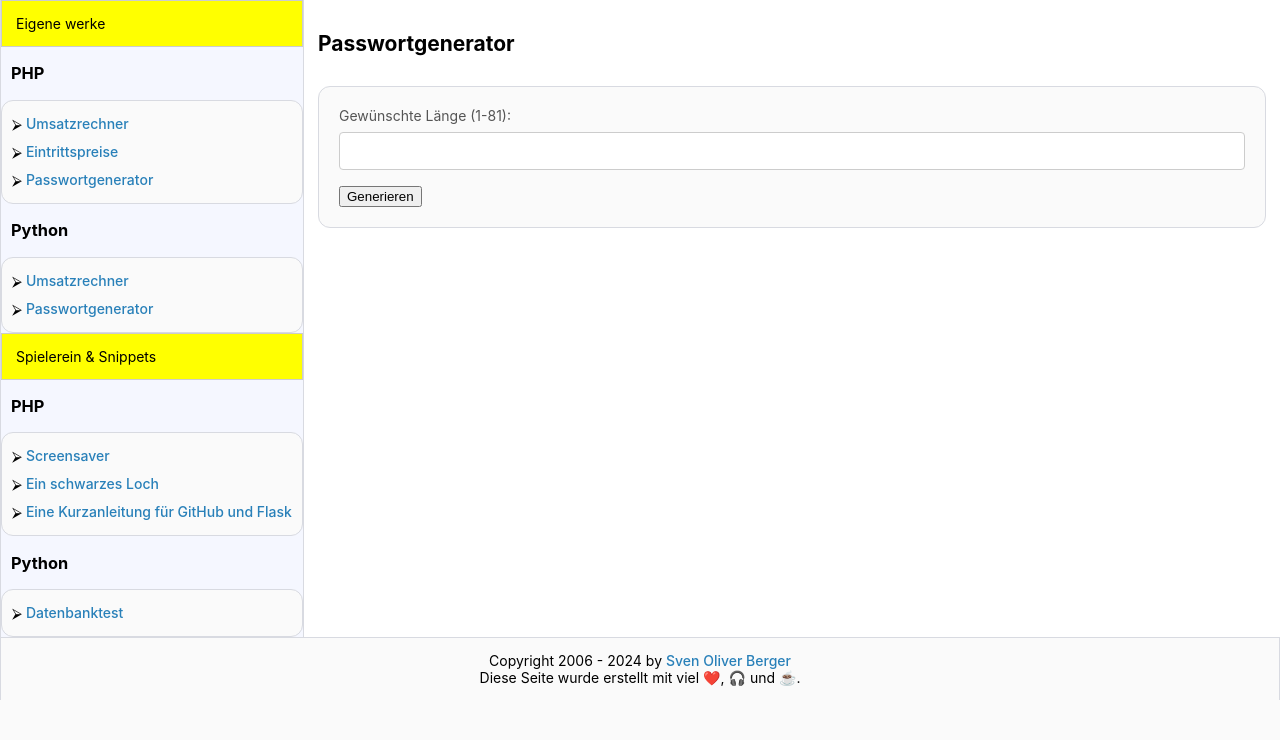
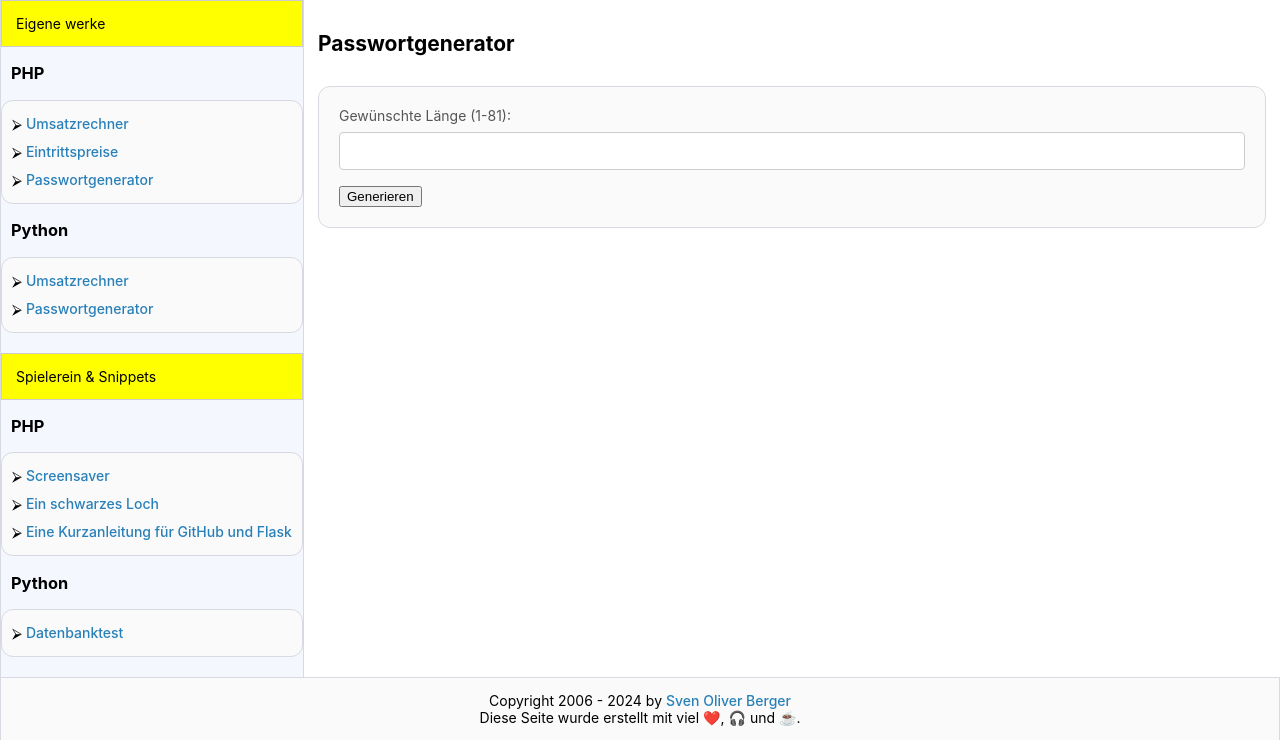
Before and after one commit to sven-berger/codevoyage.de, a Flask app: page /passwortgenerator/ in a window 1280 px wide. Shown: the part 143-883 px from the top of the page. Before the commit the page ends 843 px from the top, so only its background shows below. Run offline with Flask 3, Linux system fonts and the light colour scheme.

Commit message:
added new feature

```diff
--- a/python/static/css/style.css
+++ b/python/static/css/style.css
@@ -39,6 +39,10 @@ a, a:hover {
     padding: 1em;
     background: yellow;
     border: 1px solid #ccc;
+}
+
+.sidebarBox-last {
+    margin-bottom: 20px;
 }
 
 .main > nav,
--- a/python/templates/sidebarLeft.html
+++ b/python/templates/sidebarLeft.html
@@ -12,7 +12,7 @@
             </ul>
         </div>
     </section>
-    <section class="sidebarBox">
+    <section class="sidebarBox sidebarBox-last">
         <h3 class="boxTitle">Python</h3>
         <div class="boxContent">
             <ul>
@@ -34,7 +34,7 @@
             </ul>
         </div>
     </section>
-    <section class="sidebarBox">
+    <section class="sidebarBox sidebarBox-last">
         <h3 class="boxTitle">Python</h3>
             <div class="boxContent">
                 <ul>
```
